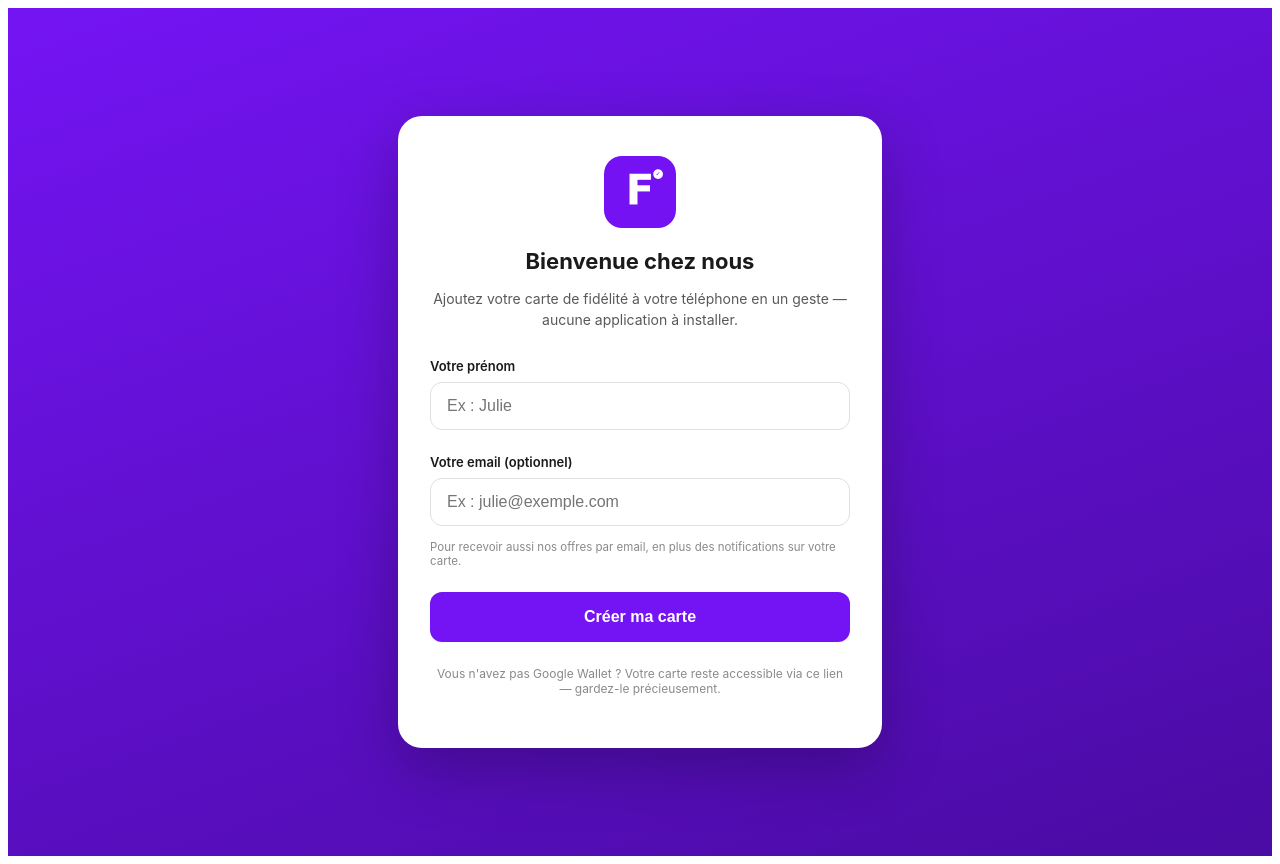
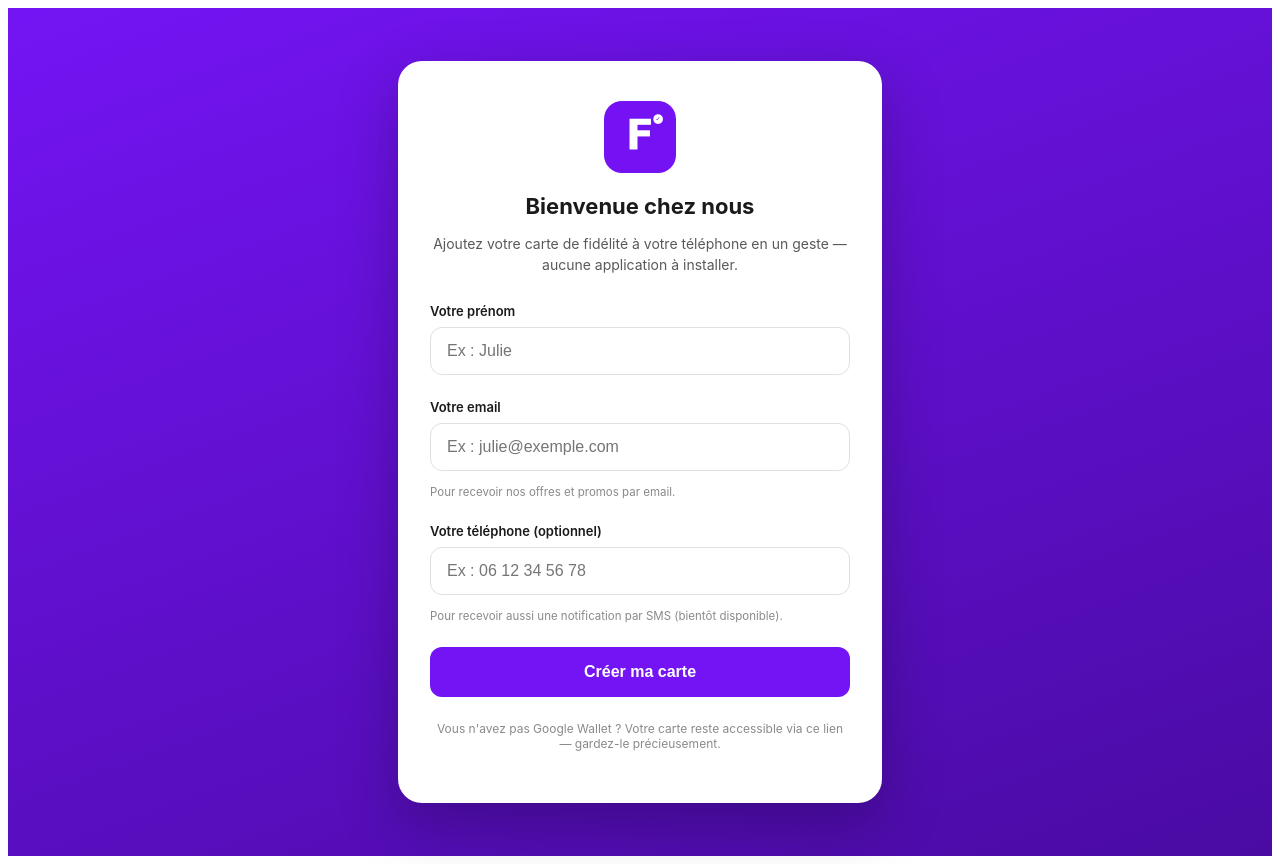
Before and after one commit to ahmadadamezzine-lab/fidelions-app, a Next.js app: page / in a window 1280 px wide. Built offline with nearby package versions, Linux system fonts and the light colour scheme.

Commit message:
Add files via upload

```diff
--- a/pages/api/create-pass.js
+++ b/pages/api/create-pass.js
@@ -18,7 +18,7 @@ export default async function handler(req, res) {
   }
 
   try {
-    const { prenom, email, ref } = req.body || {};
+    const { prenom, email, telephone, ref } = req.body || {};
     const objectSuffix = `client_${uuidv4().replace(/-/g, "")}`;
     const accountName = (prenom || "").trim() || "Client Fidélions";
 
@@ -31,6 +31,7 @@ export default async function handler(req, res) {
       objectId,
       prenom: accountName,
       email,
+      telephone,
       referredByCode: ref,
     });
 
--- a/pages/index.js
+++ b/pages/index.js
@@ -7,6 +7,7 @@ export default function Home() {
   const router = useRouter();
   const [prenom, setPrenom] = useState("");
   const [email, setEmail] = useState("");
+  const [telephone, setTelephone] = useState("");
   const [loading, setLoading] = useState(false);
   const [error, setError] = useState("");
   const [result, setResult] = useState(null); // { url, referralUrl, points }
@@ -27,7 +28,7 @@ export default function Home() {
       const res = await fetch("/api/create-pass", {
         method: "POST",
         headers: { "Content-Type": "application/json" },
-        body: JSON.stringify({ prenom, email, ref: refCode }),
+        body: JSON.stringify({ prenom, email, telephone, ref: refCode }),
       });
       const data = await res.json();
       if (!res.ok) throw new Error(data.error || "Une erreur est survenue");
@@ -73,16 +74,28 @@ export default function Home() {
                 placeholder="Ex : Julie"
                 required
               />
-              <label htmlFor="email">Votre email (optionnel)</label>
+              <label htmlFor="email">Votre email</label>
               <input
                 id="email"
                 type="email"
                 value={email}
                 onChange={(e) => setEmail(e.target.value)}
                 placeholder="Ex : julie@exemple.com"
+                required
               />
               <p className="fieldHint">
-                Pour recevoir aussi nos offres par email, en plus des notifications sur votre carte.
+                Pour recevoir nos offres et promos par email.
+              </p>
+              <label htmlFor="telephone">Votre téléphone (optionnel)</label>
+              <input
+                id="telephone"
+                type="tel"
+                value={telephone}
+                onChange={(e) => setTelephone(e.target.value)}
+                placeholder="Ex : 06 12 34 56 78"
+              />
+              <p className="fieldHint">
+                Pour recevoir aussi une notification par SMS (bientôt disponible).
               </p>
               <button type="submit" disabled={loading}>
                 {loading ? "Un instant…" : "Créer ma carte"}
```
Also changed, not shown: pages/commercant.js (+3 -4 lines), lib/db.js, 1 other file (tests, documents, lock files or other folders).
